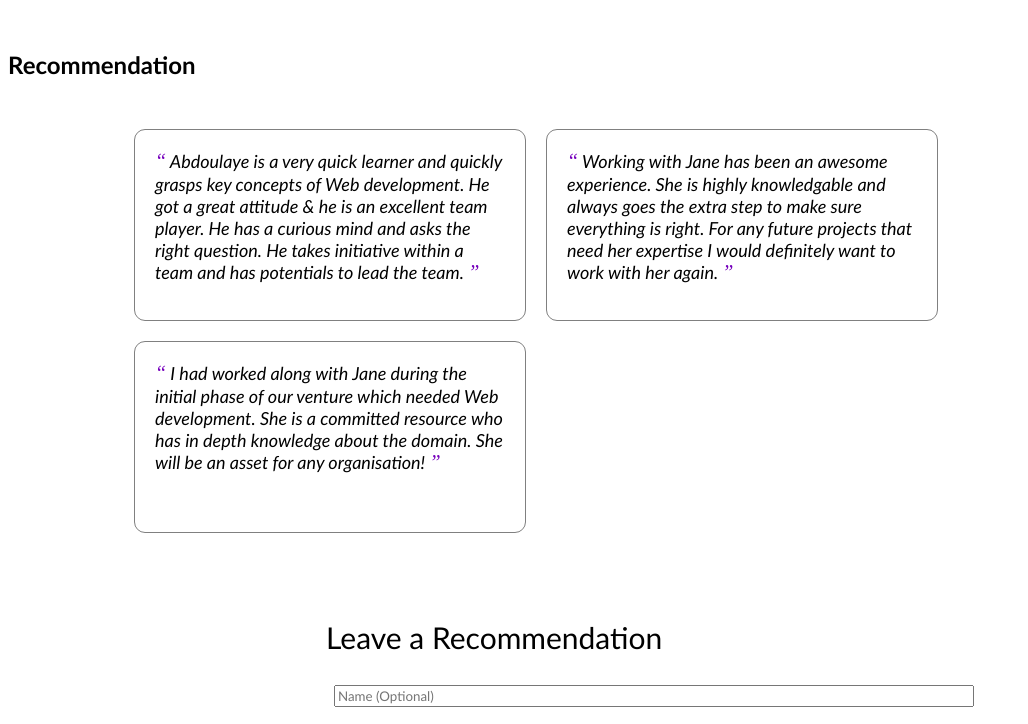
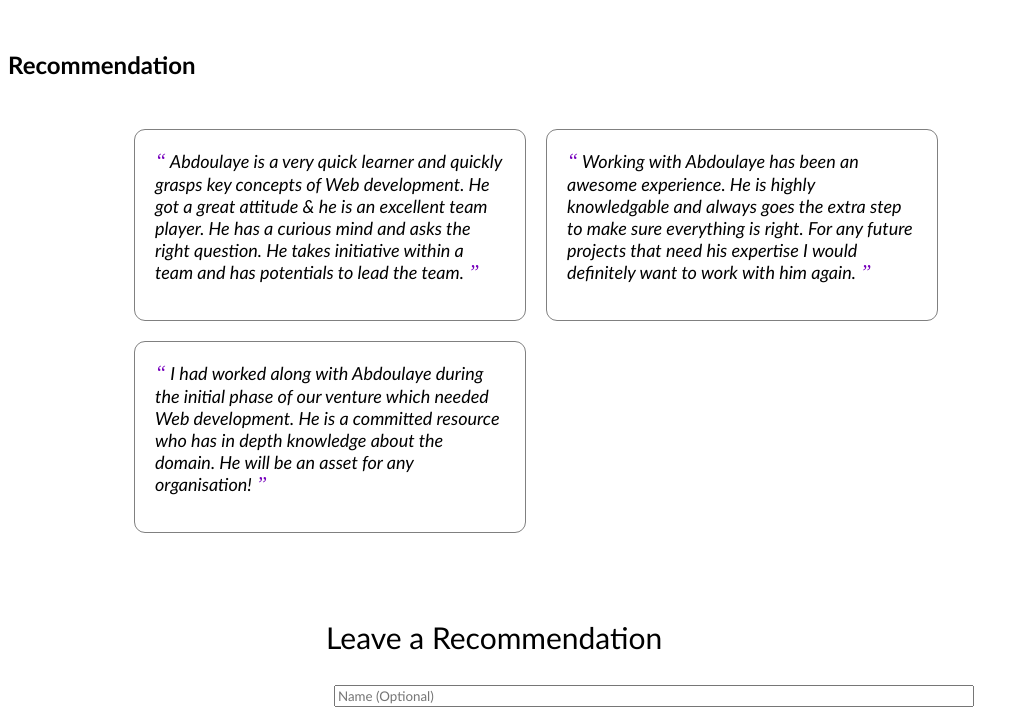
Before and after one commit to Baga-Tim/Baga.Tim.github.io, a plain HTML site: page index.html in a window 1280 px wide. Shown: the part 1440-2164 px from the top of the page, without its empty margins (0-1028 px from the left). Drawn offline with Linux system fonts and the light colour scheme.

Commit message:
Update index.html

```diff
--- a/index.html
+++ b/index.html
@@ -10,10 +10,10 @@
     <nav>
       <div id="home">
         <div class="profile_name">
-          Jane Doe
+          Abdoulaye Bagayoko
           <div class="contact_info">
             <img src="html_finalprojimages/envelope.png" alt="https://icons8.com/icon/124377/circled-envelope"/>
-          jdoe@jeemail.com
+          abagayoko@gmail.com
         </div>
         <div style="clear:both;"></div>
         <div class="contact_info">
@@ -123,16 +123,16 @@
         </div>
         <div class="recommendation">
           <span>&#8220;</span>
-          Working with Jane has been an awesome experience.
-          She is highly knowledgable and always goes the extra step to make sure everything is right.
-          For any future projects that need her expertise I would definitely want to work with her again.
+          Working with Abdoulaye has been an awesome experience.
+          He is highly knowledgable and always goes the extra step to make sure everything is right.
+          For any future projects that need his expertise I would definitely want to work with him again.
           <span>&#8221;</span>
         </div>
         <div class="recommendation">
           <span>&#8220;</span>
-          I had worked along with Jane during the initial phase of our venture which needed Web development.
-          She is a committed resource who has in depth knowledge about the domain.
-          She will be an asset for any organisation!
+          I had worked along with Abdoulaye during the initial phase of our venture which needed Web development.
+          He is a committed resource who has in depth knowledge about the domain.
+          He will be an asset for any organisation!
           <span>&#8221;</span>
         </div>
       </div>
@@ -155,6 +155,8 @@
     <div class="iconbutton">
       <a href="#home">
         <!--Add the code here for the logo to appear and the icon to be actionable-->
+        <button
+          onclick="myfunction()">click me</button>
       </a>
     </div>
 
```
